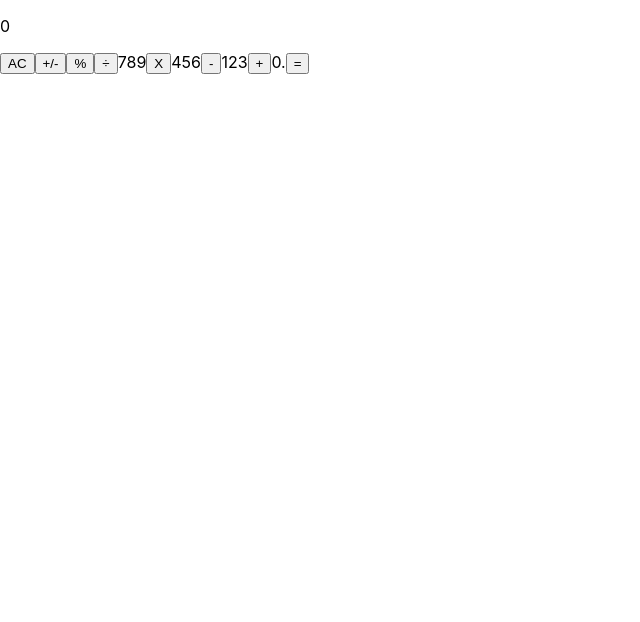
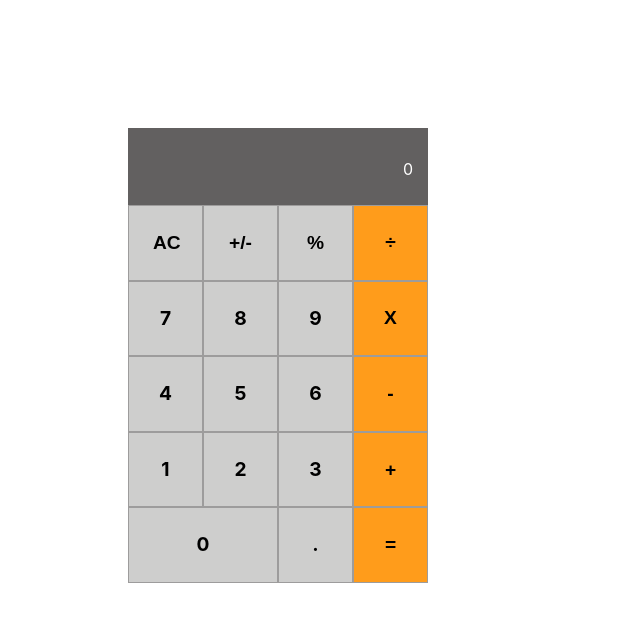
Before and after one commit to PabloEGonz/Math-Magicians, a React (Create React App) app: page / in a window 1280 px wide. Shown: the top 622 px of the page, without its empty margins (0-640 px from the left). Built offline with nearby package versions, Linux system fonts and the light colour scheme.

Commit message:
Style calculator

```diff
--- a/src/App.css
+++ b/src/App.css
@@ -1,39 +1,52 @@
+* {
+  box-sizing: border-box;
+}
+
 .App {
   text-align: center;
 }
 
-.App-logo {
-  height: 40vmin;
-  pointer-events: none;
+.calculator {
+  margin: 10%;
+  width: 300px;
+  height: 450px;
+  background-color: rgb(98, 96, 96);
+  display: flex;
+  flex-wrap: wrap;
+  text-align: center;
 }
 
-@media (prefers-reduced-motion: no-preference) {
-  .App-logo {
-    animation: App-logo-spin infinite 20s linear;
-  }
+.result {
+  color: white;
+  width: 100%;
+  height: 10%;
+  text-align: end;
+  padding: 5%;
 }
 
-.App-header {
-  background-color: #282c34;
-  min-height: 100vh;
-  display: flex;
-  flex-direction: column;
-  align-items: center;
-  justify-content: center;
-  font-size: calc(10px + 2vmin);
-  color: white;
+button {
+  padding: 0;
 }
 
-.App-link {
-  color: #61dafb;
+span {
+  display: inline-block;
 }
 
-@keyframes App-logo-spin {
-  from {
-    transform: rotate(0deg);
-  }
+span,
+button {
+  width: 25%;
+  height: 16.8%;
+  background-color: rgb(206, 206, 205);
+  padding: 8%;
+  border: 0.5px solid rgb(157, 156, 156);
+  font-size: 1.2rem;
+  font-weight: 700;
+}
 
-  to {
-    transform: rotate(360deg);
-  }
+.zero {
+  width: 50%;
 }
+
+.opperation {
+  background-color: rgb(255, 156, 27);
+}
```
